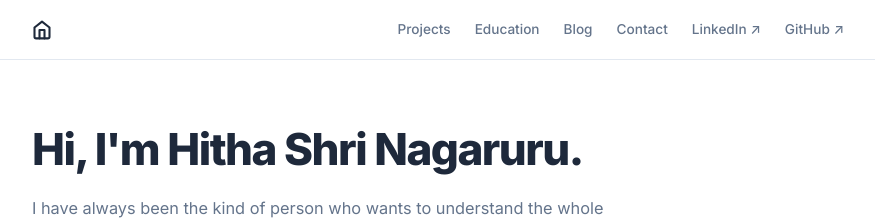
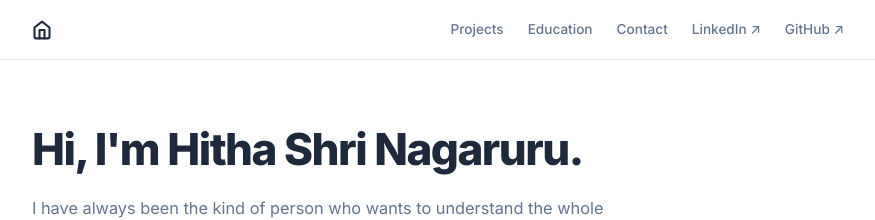
Before and after one commit to hithashri/hithashri.github.io, a Jekyll site: the page built from index.md, in a window 1280 px wide. Shown: the top 220 px of the page, without its empty margins (202-1077 px from the left). Built offline with Jekyll 4.4.1, drawn with Linux system fonts in a browser that asks for light colours.

Commit message:
trying ui 8

```diff
--- a/_layouts/default.html
+++ b/_layouts/default.html
@@ -19,7 +19,7 @@
       <div class="nav-links">
         <a href="/projects.html"{% if page.url == '/projects.html' or page.url contains '/projects/' %} class="active"{% endif %}>Projects</a>
         <a href="/education/"{% if page.url == '/education/' %} class="active"{% endif %}>Education</a>
-        <a href="/blog/"{% if page.url == '/blog/' or page.url contains '/blog/' %} class="active"{% endif %}>Blog</a>
+        <!-- <a href="/blog/"{% if page.url == '/blog/' or page.url contains '/blog/' %} class="active"{% endif %}>Blog</a> -->
         <a href="/contact/"{% if page.url == '/contact/' %} class="active"{% endif %}>Contact</a>
         <a href="https://linkedin.com/in/hithashrinagaruru" target="_blank" rel="noopener">LinkedIn ↗</a>
         <a href="https://github.com/hithashri" target="_blank" rel="noopener">GitHub ↗</a>
```
